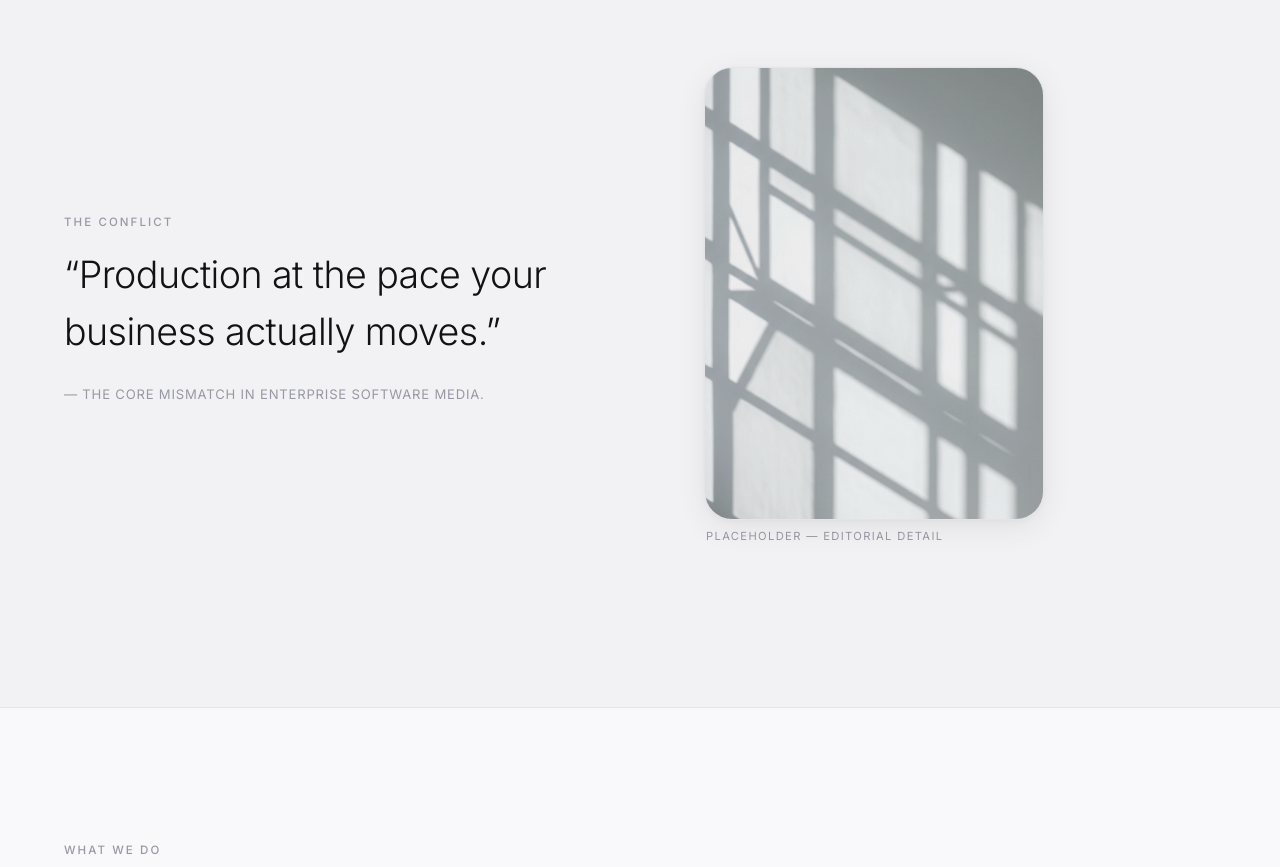
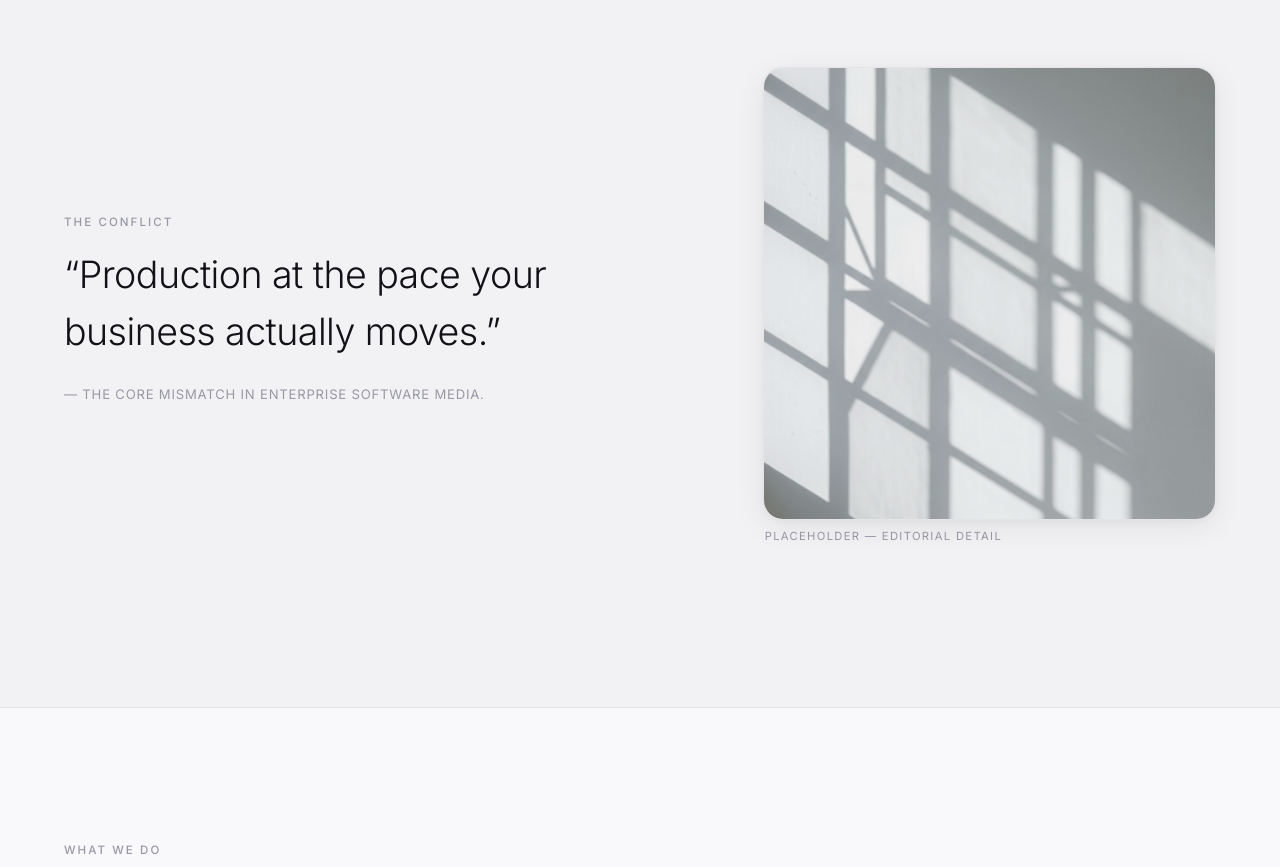
Before and after one commit to YegorCreative/badge8Plus, a website: page index.html in a window 1280 px wide. Shown: the part 1006-1873 px from the top of the page. Drawn offline with Linux system fonts and the light colour scheme.

Commit message:
style: adjust grid ratio and aspect ratio for problem-inner layout to prioritize text content

```diff
--- a/css/responsive.css
+++ b/css/responsive.css
@@ -159,17 +159,18 @@ body.nav-menu-active {
     border-radius: var(--radius-lg);
   }
 
-  /* Problem: two-column split */
+  /* Problem: text-dominant two-column split (60/40) */
   .problem-inner {
-    grid-template-columns: 1fr 1fr;
-    gap: var(--space-4xl);
+    grid-template-columns: 1.4fr 1fr; /* Text column wider — quote is the primary content */
+    gap: var(--space-3xl);
     align-items: center;
   }
 
   .problem-media .visual-frame {
     display: block;
-    aspect-ratio: 3 / 4;
-    border-radius: var(--radius-lg);
+    aspect-ratio: 1 / 1;            /* Square — intimate editorial, not landscape hero */
+    border-radius: var(--radius-md);
+    max-width: none;
     margin-top: 0;
   }
 
```
